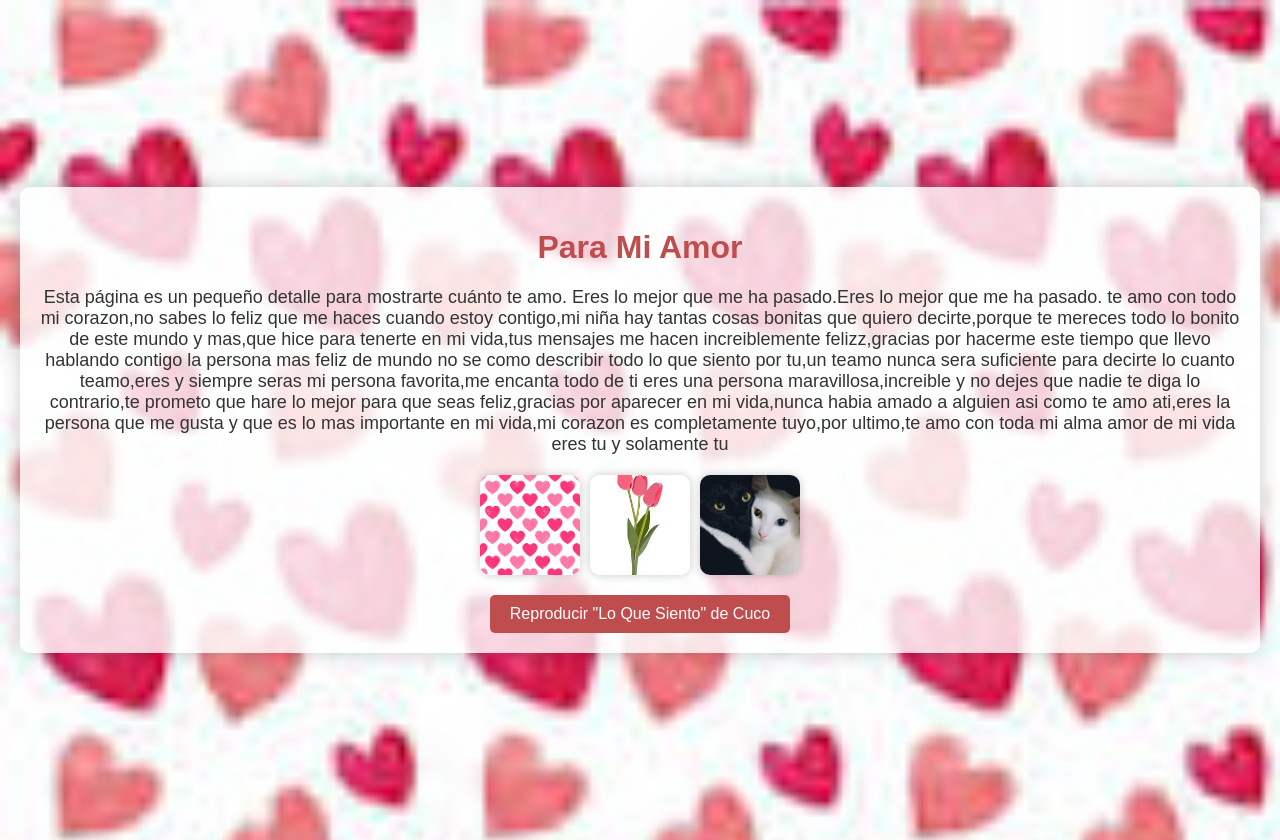
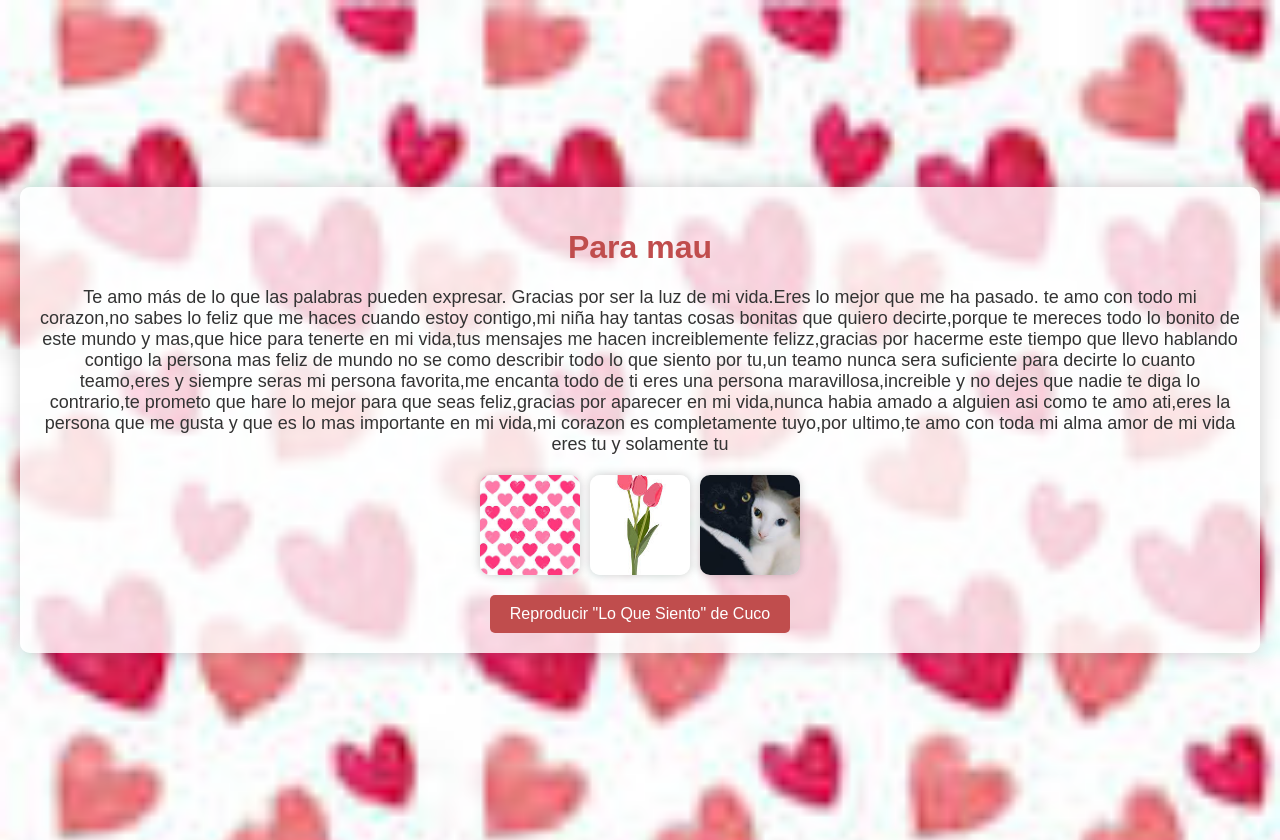
Before and after one commit to siiciiliiaanoo77777/para-mau-3, a plain HTML site: page index.html in a window 1280 px wide. Drawn offline with Linux system fonts and the light colour scheme.

Commit message:
Add files via upload

```diff
--- a/index.html
+++ b/index.html
@@ -8,8 +8,9 @@
 </head>
 <body>
     <div class="container">
-        <h1>Para Mi Amor</h1>
-        <p id="message">Esta página es un pequeño detalle para mostrarte cuánto te amo. Eres lo mejor que me ha pasado.Eres lo mejor que me ha pasado. te amo con todo mi corazon,no sabes lo feliz que me haces cuando estoy contigo,mi niña hay tantas cosas bonitas que quiero decirte,porque te mereces todo lo bonito de este mundo y mas,que hice para tenerte en mi vida,tus mensajes me hacen increiblemente felizz,gracias por hacerme este tiempo que llevo hablando contigo la persona mas feliz de mundo no se como describir todo lo que siento por tu,un teamo nunca sera suficiente para decirte lo cuanto teamo,eres y siempre seras mi persona favorita,me encanta todo de ti eres una persona maravillosa,increible y no dejes que nadie te diga lo contrario,te prometo que hare lo mejor para que seas feliz,gracias por aparecer en mi vida,nunca habia amado a alguien asi como te amo ati,eres la persona que me gusta y que es lo mas importante en mi vida,mi corazon es completamente tuyo,por ultimo,te amo con toda mi alma amor de mi vida eres tu y solamente tu</p>
+        <h1>Para mau</h1>
+        <p id="message">Te amo más de lo que las palabras pueden expresar. Gracias por ser la luz de mi vida.Eres lo mejor que me ha pasado. te amo con todo mi corazon,no sabes lo feliz que me haces cuando estoy contigo,mi niña hay tantas cosas bonitas que quiero decirte,porque te mereces todo lo bonito de este mundo y mas,que hice para tenerte en mi vida,tus mensajes me hacen increiblemente felizz,gracias por hacerme este tiempo que llevo hablando contigo la persona mas feliz de mundo no se como describir todo lo que siento por tu,un teamo nunca sera suficiente para decirte lo cuanto teamo,eres y siempre seras mi persona favorita,me encanta todo de ti eres una persona maravillosa,increible y no dejes que nadie te diga lo contrario,te prometo que hare lo mejor para que seas feliz,gracias por aparecer en mi vida,nunca habia amado a alguien asi como te amo ati,eres la persona que me gusta y que es lo mas importante en mi vida,mi corazon es completamente tuyo,por ultimo,te amo con toda mi alma amor de mi vida eres tu y solamente tu
+        </p>
 
         <!-- Galería de Imágenes -->
         <div class="gallery">
```
